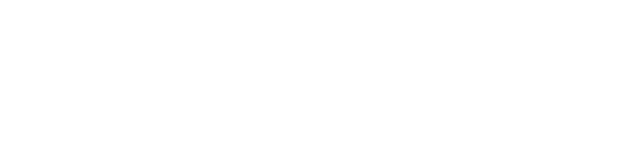
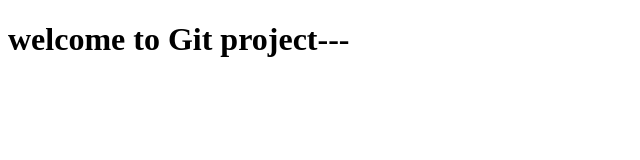
Before and after one commit to chani-cohen/ExampleProject, a plain HTML site: page index.html in a window 1280 px wide. Shown: the whole page, without its empty margins (0-640 px from the left). Drawn offline with Linux system fonts and the light colour scheme.

Commit message:
continue commit

```diff
--- a/index.html
+++ b/index.html
@@ -8,5 +8,7 @@
 </head>
 <body>
 
+    <h1>welcome to Git project---</h1>
+
 </body>
 </html>
```
